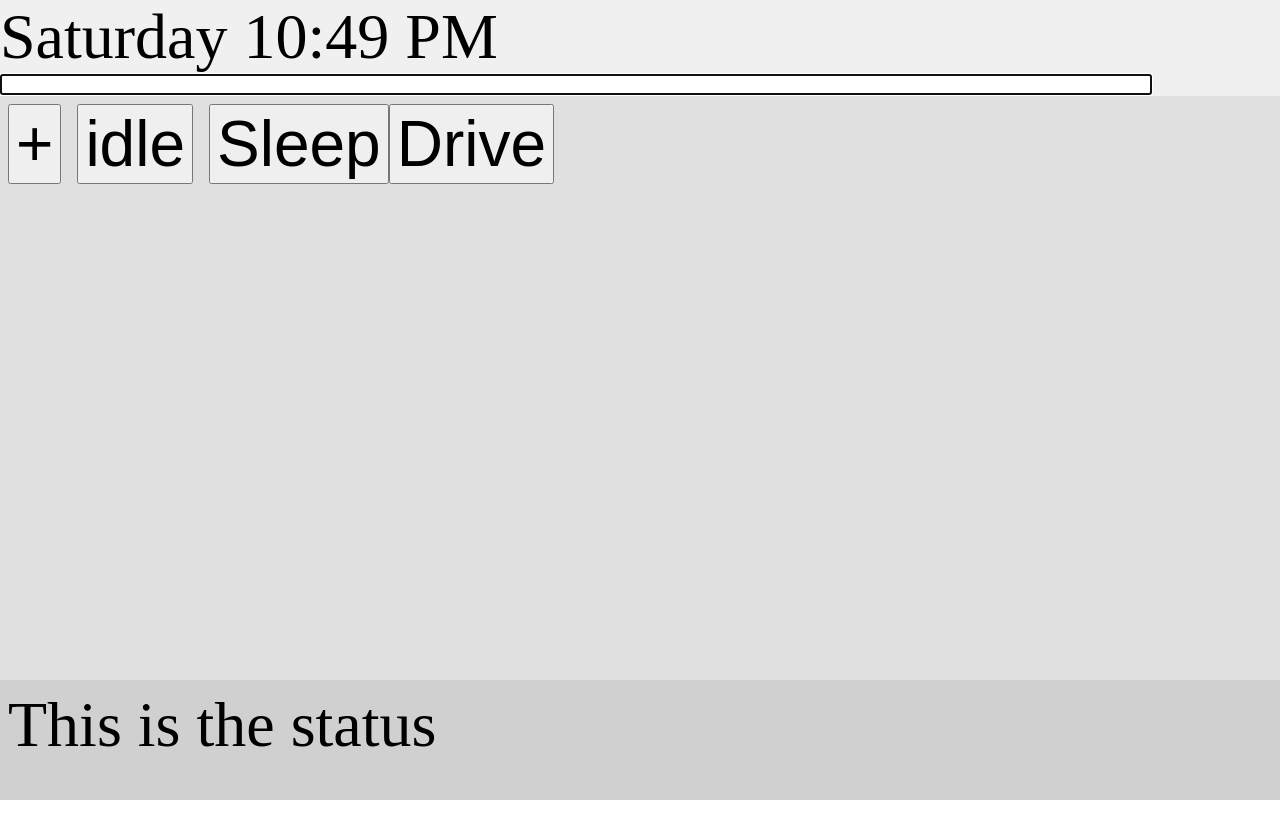
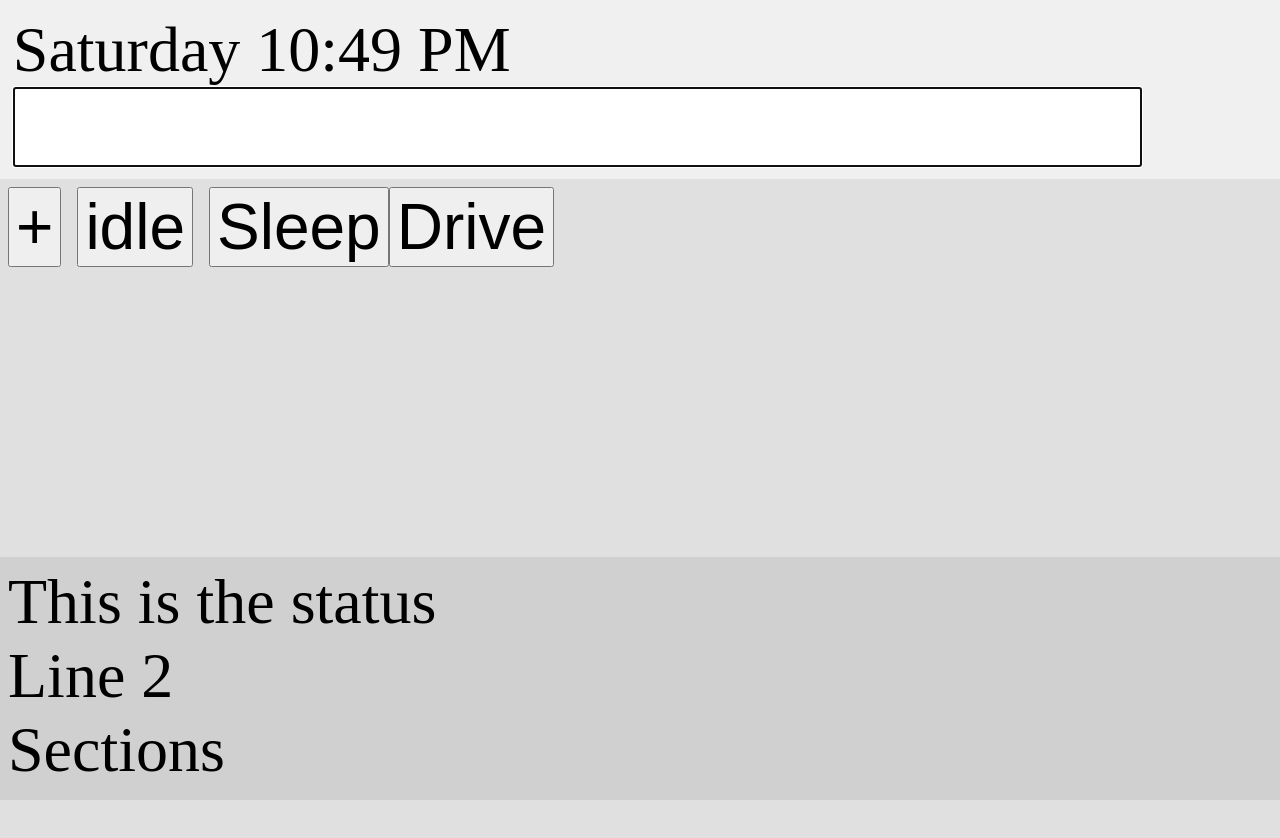
Before and after one commit to noctcode/noctcode.github.io, a plain HTML site: page daywalker.html in a window 1280 px wide. Before the commit the page ends 800 px from the top, so only its background shows below. Drawn offline with Linux system fonts and the light colour scheme.

Commit message:
adjust sizing and layout

```diff
--- a/daywalker.html
+++ b/daywalker.html
@@ -16,6 +16,8 @@
 
 <div id="section3">
 <div id="dayw-status">Test Output</div>
+<div>Line 2</div>
+<div>Sections</div>
 </div>
 
 <script>
@@ -224,6 +226,7 @@ dayw.tm.startup()
 </html>
 
 <style>
+
 html,
 body {
   font-size: 5vw;
@@ -232,21 +235,22 @@ body {
   padding: 0;
 }
 #section1 {
-  height: 12%;
+  padding: 1vw;
+  height: 14vw;
   background-color: #f0f0f0;
   box-sizing: border-box;
 }
-button {
+input, button {
   font-size: 5vw;
 }
 #dayw-tasks {
-  height:74%;
+  height:73vw;
   background-color: #e0e0e0;
   box-sizing: border-box;
   padding: 1vh;
 }
 #section3 {
-  height: 15%;
+  height: 19vw;
   background-color: #d0d0d0;
   box-sizing: border-box;
   padding: 1vh;
```
